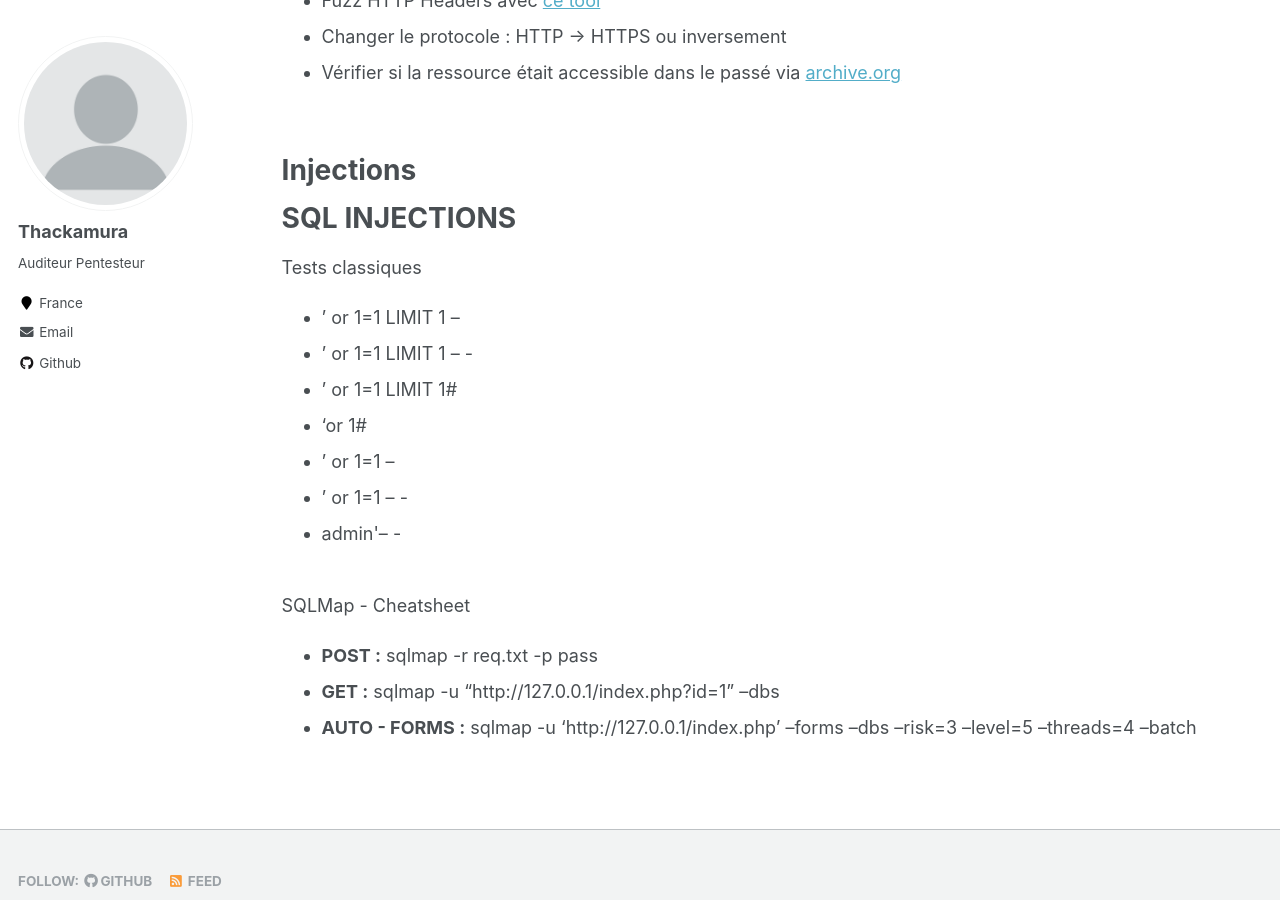
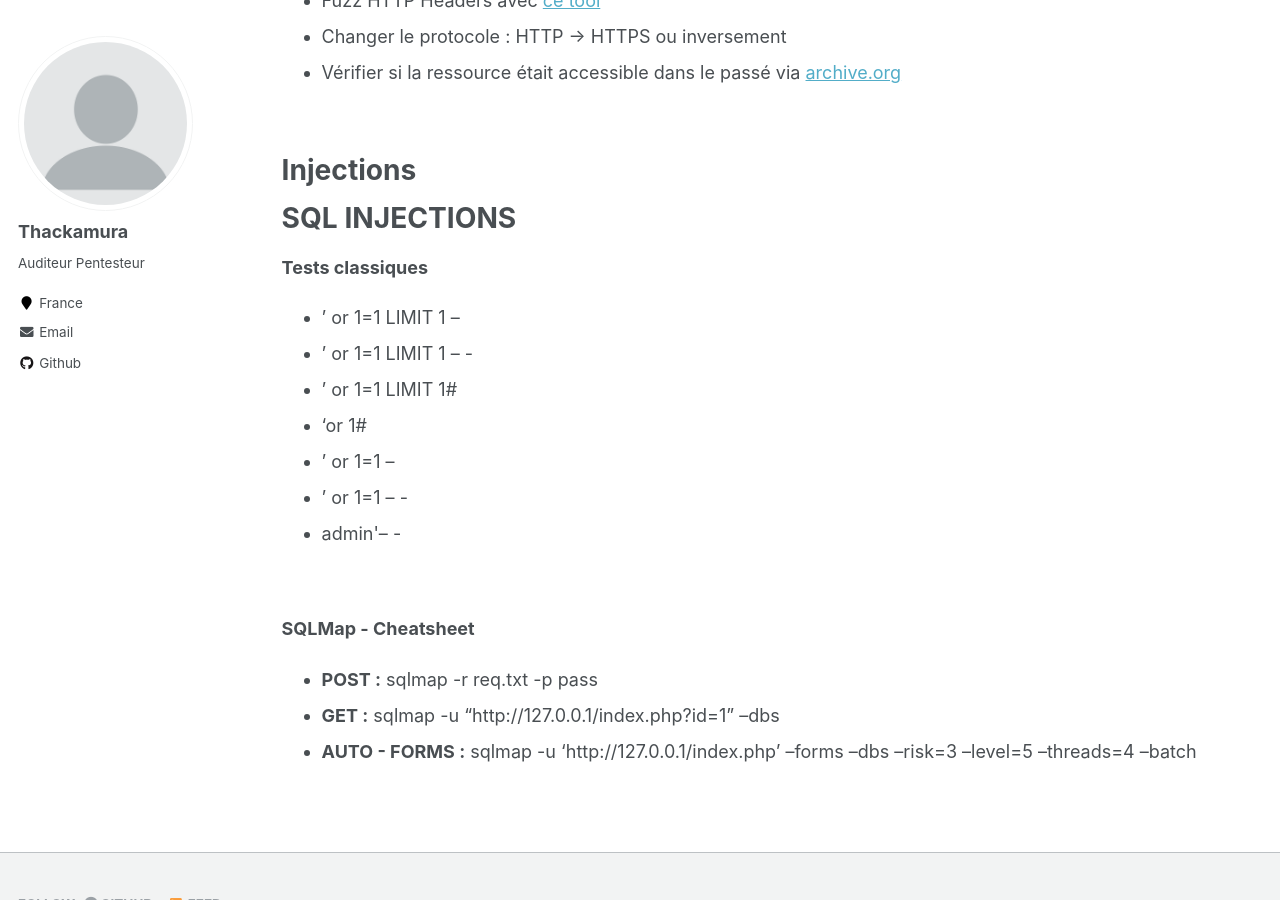
Before and after one commit to thackamura/thackamura.github.io, a Jekyll site: the page built from _pages/web-checklist.md, in a window 1280 px wide and 900 px high, scrolled down 2296 px. Built offline with Jekyll 4.4.1, drawn with Linux system fonts in a browser that asks for light colours.

```diff
--- a/_pages/web-checklist.md
+++ b/_pages/web-checklist.md
@@ -90,7 +90,7 @@ Injections
 
 SQL INJECTIONS
 ======
-Tests classiques
+**Tests classiques**
 * ' or 1=1 LIMIT 1 --
 * ' or 1=1 LIMIT 1 -- -
 * ' or 1=1 LIMIT 1#
@@ -100,7 +100,8 @@ Tests classiques
 * admin\'-- -
 
 <br/>
-SQLMap - Cheatsheet
+
+**SQLMap - Cheatsheet**
 
 * **POST :** sqlmap -r req.txt -p pass
 * **GET :** sqlmap -u "http://127.0.0.1/index.php?id=1" --dbs
```
